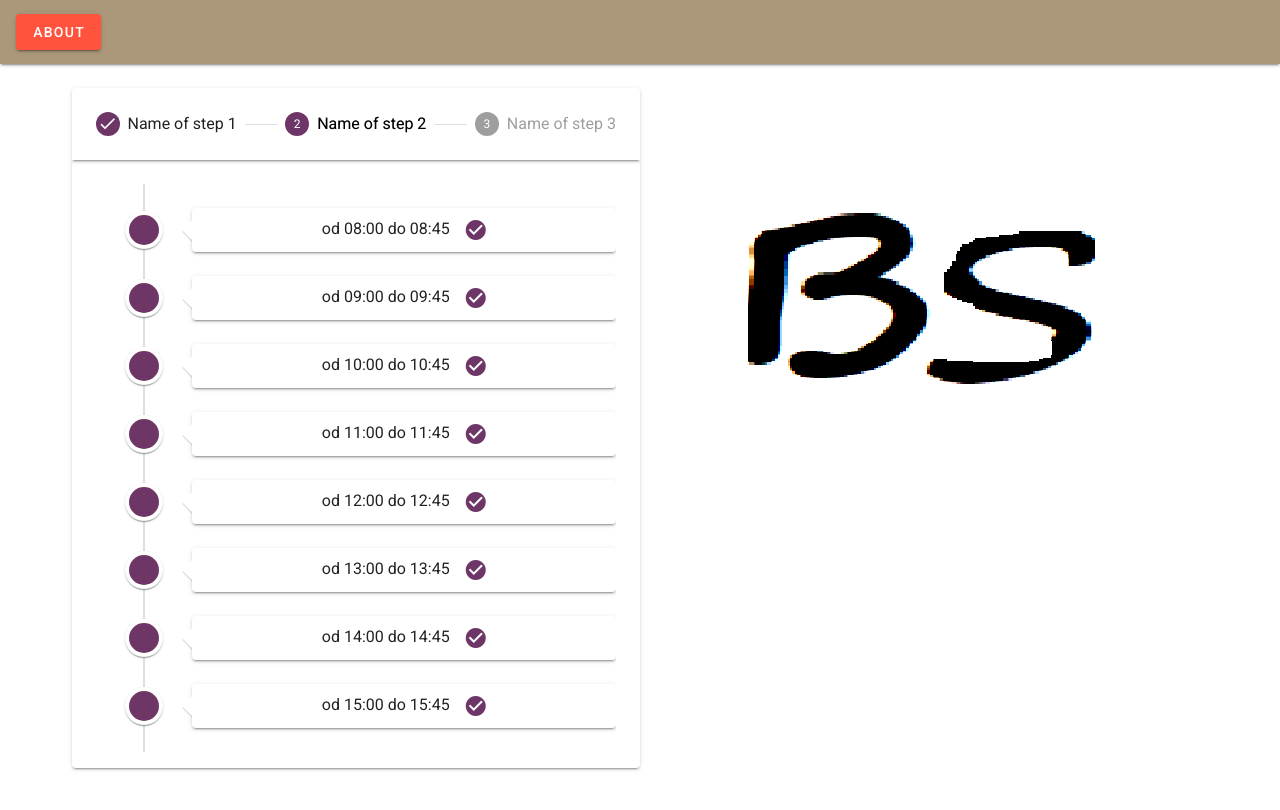
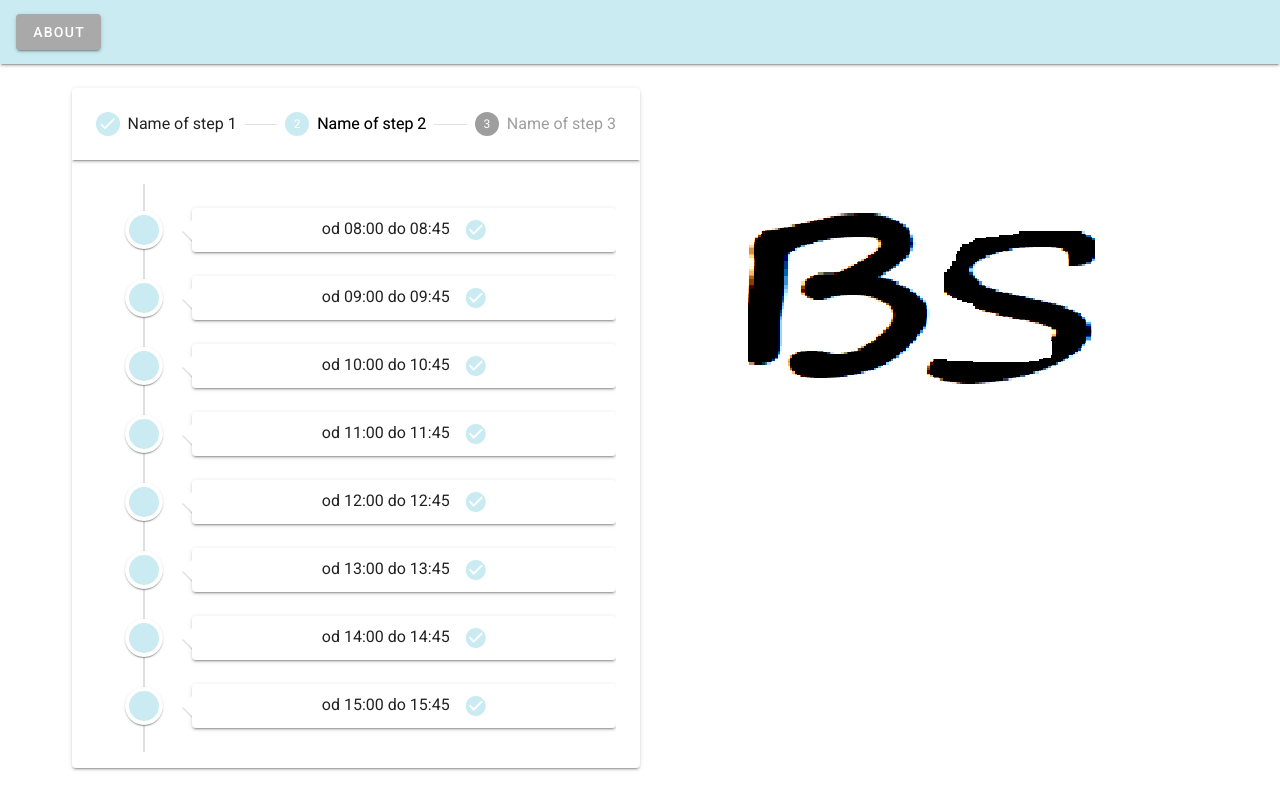
Before and after one commit to Berecci93/reservationSystem, a Vue app: page / in a window 1280 px wide. Both pictures are taken after a click on the button "10". Shown: the top 810 px of the page. Built offline with nearby package versions, Linux system fonts and the light colour scheme.

Commit message:
now is possible to reserve a hour when hour is reserved it doesnt appear on the component

```diff
--- a/src/App.vue
+++ b/src/App.vue
@@ -1,8 +1,8 @@
 <template>
     <v-app>
         <v-main>
-            <v-app-bar elevation="2" color="secondary">
-                <v-btn @click="aboutNumber++" color="accent">About</v-btn>
+            <v-app-bar elevation="2" color="primary">
+                <v-btn @click="aboutNumber++" color="secondary">About</v-btn>
             </v-app-bar>
             <v-container>
                 <v-col align="center" justify="center" class="column">
@@ -31,16 +31,14 @@
                             <v-stepper-content step="2">
                                 <Timeline
                                     :config="config"
+                                    :reserved="savedDates"
+                                    :chosenDay="date"
                                     v-if="date"
-                                    @hourChosen="timelineData = $event; stepNumber = 3"
+                                    @hourChosen="chosenHour = $event; stepNumber = 3"
                                 ></Timeline>
                             </v-stepper-content>
                             <v-stepper-content step="3">
-                                <Form
-                                    ref="form"
-                                    v-if="date"
-                                    @submitFormData="formData = $event; dialog = true"
-                                ></Form>
+                                <Form ref="form" v-if="date" @submitFormData="submitBtn($event)"></Form>
                             </v-stepper-content>
                         </v-stepper-items>
                     </v-stepper>
@@ -79,7 +77,7 @@
                                             <b>
                                                 {{ date }}
                                                 <br />
-                                                {{ timelineData.startHour + ":" }}{{ timelineData.startMinute }}{{ " to " + timelineData.endHour + ":" }}{{ timelineData.endMinute }}
+                                                {{ chosenHour.startHour + ":" }}{{ chosenHour.startMinute }}{{ " to " + chosenHour.endHour + ":" }}{{ chosenHour.endMinute }}
                                                 <br />
                                                 {{ formData.lastname }}
                                                 {{ formData.firstname }}
@@ -132,6 +130,7 @@ export default {
     data: () => ({
         date: null,
         dialog: false,
+        savedDates: [],
         config: {
             start: 8,
             end: 16,
@@ -141,11 +140,24 @@ export default {
         stepNumber: 1,
         aboutNumber: 0,
         formData: {},
-        timelineData: {},
+        chosenHour: {},
     }),
     components: {
         Timeline,
         Form
+    },
+    methods: {
+        submitBtn(event) {
+            //formData = $event; dialog = true
+            this.formData = event
+            this.dialog = true
+            this.savedDates.push({ day: this.date, hour: this.chosenHour })
+            localStorage.setItem("reserved", JSON.stringify(this.savedDates))
+        },
+    },
+    created() {
+        let storageString = localStorage.getItem("reserved")
+        this.savedDates = JSON.parse(storageString) || []
     }
 };
 </script>
--- a/src/components/Timeline.vue
+++ b/src/components/Timeline.vue
@@ -1,6 +1,6 @@
 <template>
     <v-timeline dense>
-        <v-timeline-item v-for="(item, i) in liczbaSesji" :key="i">
+        <v-timeline-item v-for="(item, i) in filteredSessions" :key="i">
             <v-card>
                 <div class="py-1 pl-4 pr-2">
                     {{ "od " + item.start.hour + ":" + item.start.minutes + " do " + item.end.hour + ":" + item.end.minutes }}
@@ -22,11 +22,27 @@ export default {
     name: 'Timeline',
     data() {
         return {
-            liczbaSesji: [],
+            sessions: [],
         }
     },
     props: {
-        config: Object
+        config: Object,
+        reserved: Array,
+        chosenDay: String,
+    },
+    computed: {
+        filteredSessions() {
+            return this.sessions.filter(session => {
+                return !this.chosenDayReservations.some(reservation => {
+                    return reservation.startHour == session.start.hour
+                })
+            })
+        },
+        chosenDayReservations() {
+            return this.reserved
+                .filter(x => x.day == this.chosenDay)
+                .map(x => x.hour)
+        }
     },
     methods: {
         format(number) {
@@ -39,7 +55,7 @@ export default {
 
             for (let i = startMin; i + czasSesji <= endMin; i += czasSesji + przerwa) {
                 let endOfSession = i + czasSesji
-                this.liczbaSesji.push({
+                this.sessions.push({
                     start: {
                         hour: this.format(Math.floor(i / 60)),
                         minutes: this.format(i % 60)
@@ -50,7 +66,7 @@ export default {
                     }
                 })
             }
-            return this.liczbaSesji
+            return this.sessions
         },
     },
     created() {
--- a/src/plugins/vuetify.js
+++ b/src/plugins/vuetify.js
@@ -12,9 +12,9 @@ export default new Vuetify({
     },
     themes: {
       light: {
-        primary: '#6E3667',
-        secondary: '#AB987A',
-        accent: '#FF533D',
+        primary: '#CAEBF2',
+        secondary: '#A9A9A9',
+        accent: '#FF3B3F',
         error: '#FF5252',
         info: '#2196F3',
         success: '#4CAF50',
```
